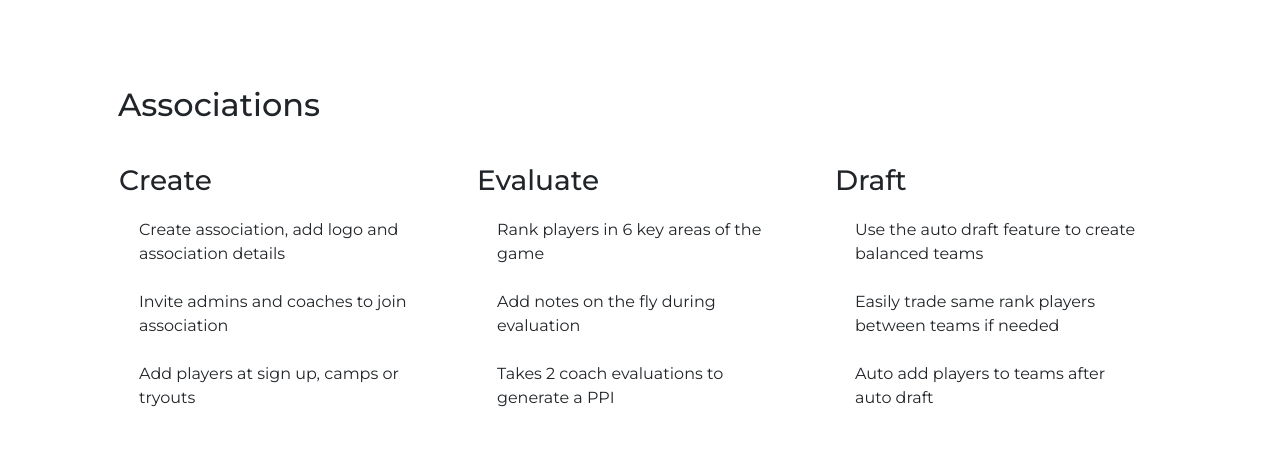
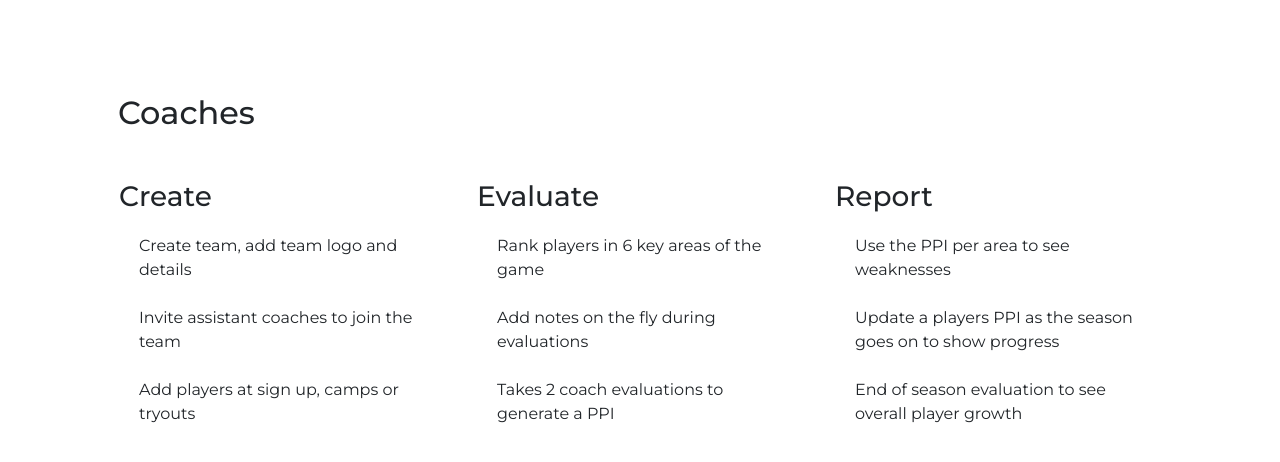
Before and after one commit to bowen227/React-PPI, a React (Create React App) app: page / in a window 1280 px wide. Shown: the part 930-1392 px from the top of the page. Built offline with nearby package versions, Linux system fonts and the light colour scheme.

Commit message:
Added coaches component to home page

```diff
--- a/src/App.js
+++ b/src/App.js
@@ -3,6 +3,7 @@ import './App.css';
 import Navigation from './components/NavComponent';
 import Hero from './components/HeroComponent';
 import Association from './components/Association';
+import Coaches from './components/Coaches';
 
 function App() {
 
@@ -11,6 +12,7 @@ function App() {
       <Navigation />
       <Hero />
       <Association />
+      <Coaches />
     </div>
   );
 }
--- a/src/components/Association.js
+++ b/src/components/Coaches.js
@@ -1,24 +1,24 @@
 import { Component } from 'react';
 
-class Association extends Component {
+class Coaches extends Component {
     constructor(props) {
         super(props);
     }
 
     render() {
-        return(
+        return (
             <div className="container text-left p-5">
                 <div className="p-md-5"></div>
-                <h2 className="py-3">Associations</h2>
+                <h2 className="py-4">Coaches</h2>
                 <div className="row">
                     <div className="col-md-4 p-3">
                         <h3>Create</h3>
                         <ul className="list-group list-group-flush">
                             <li className="list-group-item border-0">
-                                Create association, add logo and association details
+                                Create team, add team logo and details
                             </li>
                             <li className="list-group-item border-0">
-                                Invite admins and coaches to join association
+                                Invite assistant coaches to join the team
                             </li>
                             <li className="list-group-item border-0">
                                 Add players at sign up, camps or tryouts
@@ -32,7 +32,7 @@ class Association extends Component {
                                 Rank players in 6 key areas of the game
                             </li>
                             <li className="list-group-item border-0">
-                                Add notes on the fly during evaluation
+                                Add notes on the fly during evaluations
                             </li>
                             <li className="list-group-item border-0">
                                 Takes 2 coach evaluations to generate a PPI
@@ -40,16 +40,16 @@ class Association extends Component {
                         </ul>
                     </div>
                     <div className="col-md-4 p-3">
-                        <h3>Draft</h3>
+                        <h3>Report</h3>
                         <ul className="list-group list-group-flush">
                             <li className="list-group-item border-0">
-                                Use the auto draft feature to create balanced teams
+                                Use the PPI per area to see weaknesses
                             </li>
                             <li className="list-group-item border-0">
-                                Easily trade same rank players between teams if needed
+                                Update a players PPI as the season goes on to show progress
                             </li>
                             <li className="list-group-item border-0">
-                                Auto add players to teams after auto draft
+                                End of season evaluation to see overall player growth
                             </li>
                         </ul>
                     </div>
@@ -59,4 +59,4 @@ class Association extends Component {
     }
 }
 
-export default Association;
+export default Coaches;
```
